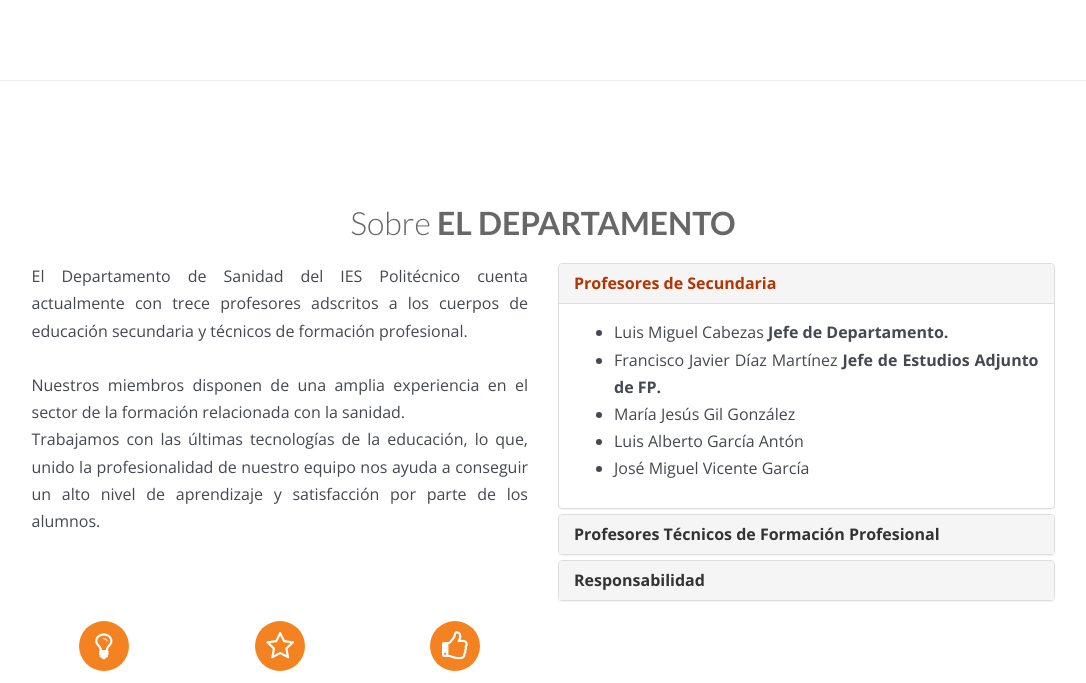
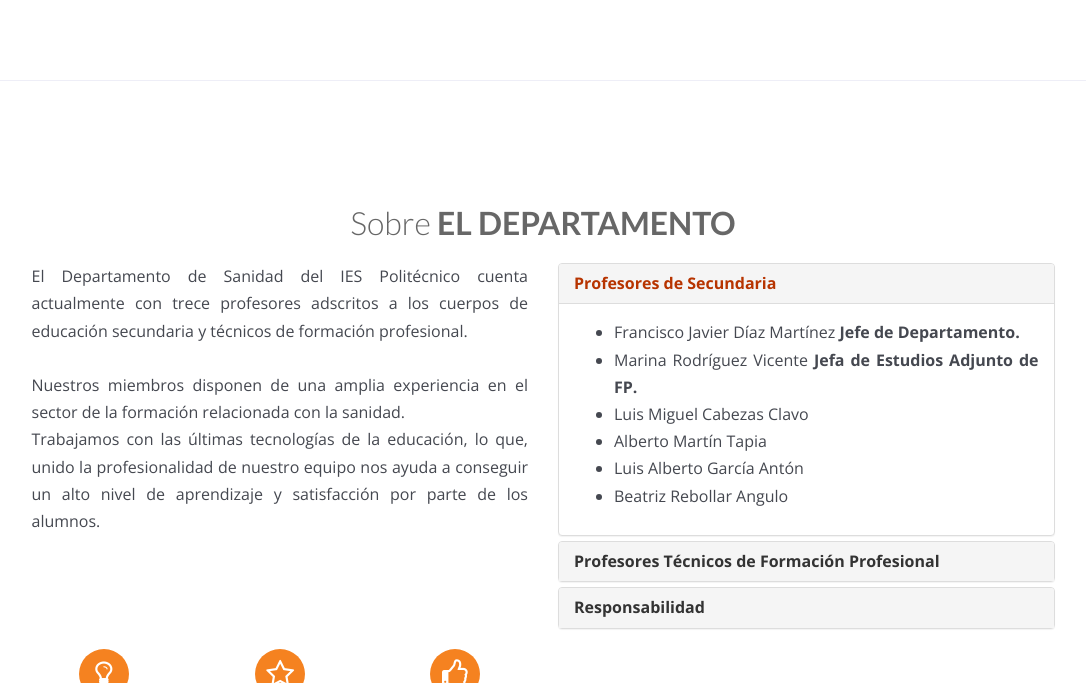
Before and after one commit to Malcol/WebSanidad, a website: page public_html/index.html in a window 1280 px wide. Both pictures are taken after a click on the link "Profesores de Secundaria". Shown: the part 1257-1940 px from the top of the page, without its empty margins (97-1183 px from the left). Drawn offline with nearby package versions, Linux system fonts and the light colour scheme; a web font is replaced by a local one.

Commit message:
Update index.html
Cambio de los integrantes del departamento

```diff
--- a/public_html/index.html
+++ b/public_html/index.html
@@ -384,11 +384,12 @@
 								  <div class="panel-body">
 									<!--<p class="section-text"><br></p>-->
                                     <ul class="section-text">
-                                        <li>Luis Miguel Cabezas <strong>Jefe de Departamento.</strong></li>
-                                        <li>Francisco Javier Díaz Martínez <strong>Jefe de Estudios Adjunto de FP.</strong></li>
-                                        <li>María Jesús Gil González</li>
+                                        <li>Francisco Javier Díaz Martínez <strong>Jefe de Departamento.</strong></li>
+                                        <li>Marina Rodríguez Vicente <strong>Jefa de Estudios Adjunto de FP.</strong></li>
+                                        <li>Luis Miguel Cabezas Clavo</li>
+					<li>Alberto Martín Tapia</li>
                                         <li>Luis Alberto García Antón</li>
-                                        <li>José Miguel Vicente García</li>
+					<li>Beatriz Rebollar Angulo</li>
                                     </ul>
                                   </div>
                                 </div>
@@ -409,8 +410,8 @@
                                         <li>José María García Aylagas</li>
                                         <li>María Fe García Gómez</li>
                                         <li>Helena Amigo González</li>
-                                        <li>Pilar Díez Blanco</li>
-                                        <li>María Luisa Villanueva Blaya</li>
+                                        <li>María Jesús Gil González</li>
+                                        <li>Luis Muñoz Calvo</li>
                                     </ul>
 									<!--<p class="section-text">-uno<br>-dos</p><p>-->
 								  </p></div>
```
